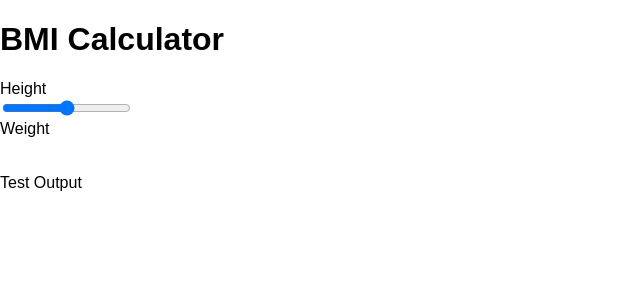
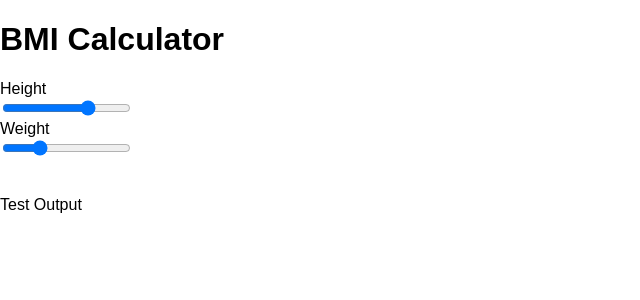
Before and after one commit to talovic/bmi-calculator, a React (Create React App) app: page / in a window 1280 px wide. Shown: the top 300 px of the page, without its empty margins (0-640 px from the left). Built offline with nearby package versions, Linux system fonts and the light colour scheme.

Commit message:
Added range component and state

```diff
--- a/src/App.js
+++ b/src/App.js
@@ -13,6 +13,18 @@
       bmiClass: 'Normal'
     };
   }
+  heightChange(height) {
+    this.setState({ height: height }, function() {
+      console.log(this.state);
+    });
+  }
+
+  weightChange(weight) {
+    this.setState({ weight: weight }, function() {
+      console.log(this.state);
+    });
+  }
+
   render() {
     return (
       <div className="App">
@@ -20,10 +32,17 @@
         <form>
           <div>
             <label>Height</label>
-            <Range />
+            <Range
+              value={this.state.height}
+              onChange={this.heightChange.bind(this)}
+            />
           </div>
           <div>
             <label>Weight</label>
+            <Range
+              value={this.state.weight}
+              onChange={this.weightChange.bind(this)}
+            />
           </div>
         </form>
         <br />
--- a/src/components/Range.js
+++ b/src/components/Range.js
@@ -1,10 +1,36 @@
 import React, { Component } from 'react';
 
 class Range extends Component {
+  constructor(props) {
+    super(props);
+    this.state = {
+      value: props.value
+    };
+  }
+
+  static defaultProps = {
+    min: 0,
+    max: 245,
+    step: 1
+  };
+
+  onChange(event) {
+    console.log(event.target.value);
+    this.props.onChange(this.state.value);
+    this.setState({ value: event.target.value });
+  }
+
   render() {
     return (
       <div className="range">
-        <input type="range" />
+        <input
+          type="range"
+          value={this.state.value}
+          min={this.props.min}
+          max={this.props.max}
+          step={this.props.step}
+          onChange={this.onChange.bind(this)}
+        />
       </div>
     );
   }
```
